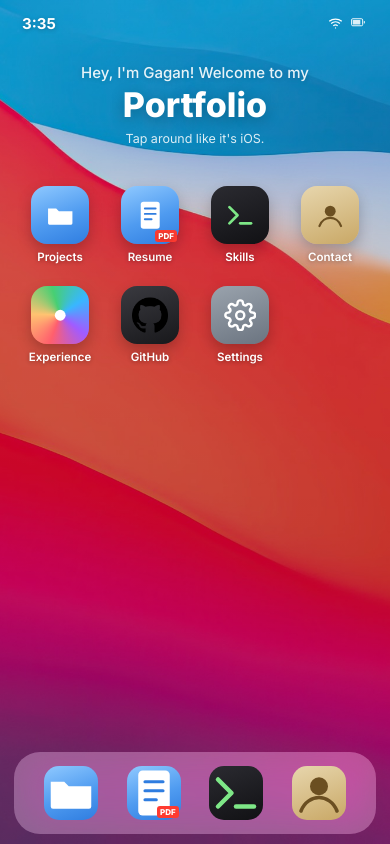
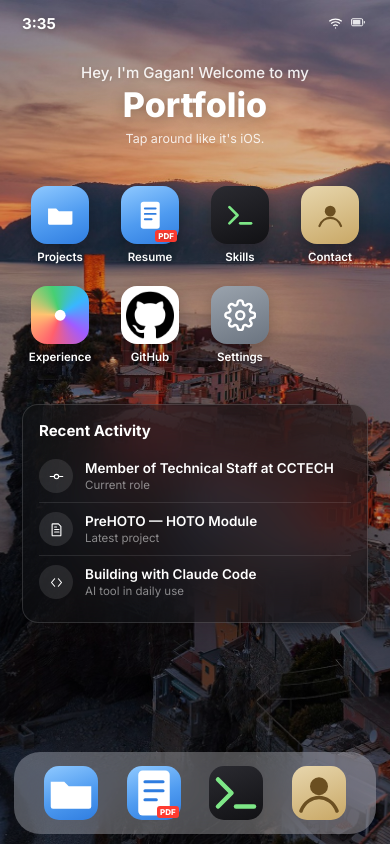
Before and after one commit to gagan2389/portfolio, a React (Vite) app: page / in a window 390 px wide. Built offline with nearby package versions, Linux system fonts and the light colour scheme.

Commit message:
feat: add recent activity widget and update mobile layout styles and default wallpaper

```diff
--- a/src/components/icons.tsx
+++ b/src/components/icons.tsx
@@ -8,6 +8,32 @@ export function GearIcon({ color = 'currentColor', size = 15 }: IconProps) {
     <svg viewBox="0 0 24 24" width={size} height={size} fill="none" stroke={color} strokeWidth="2" strokeLinecap="round" strokeLinejoin="round">
       <circle cx="12" cy="12" r="3" />
       <path d="M19.4 15a1.65 1.65 0 00.33 1.82l.06.06a2 2 0 11-2.83 2.83l-.06-.06a1.65 1.65 0 00-1.82-.33 1.65 1.65 0 00-1 1.51V21a2 2 0 11-4 0v-.09a1.65 1.65 0 00-1.08-1.51 1.65 1.65 0 00-1.82.33l-.06.06a2 2 0 11-2.83-2.83l.06-.06a1.65 1.65 0 00.33-1.82 1.65 1.65 0 00-1.51-1H3a2 2 0 110-4h.09a1.65 1.65 0 001.51-1.08 1.65 1.65 0 00-.33-1.82l-.06-.06a2 2 0 112.83-2.83l.06.06a1.65 1.65 0 001.82.33H9a1.65 1.65 0 001-1.51V3a2 2 0 114 0v.09a1.65 1.65 0 001 1.51 1.65 1.65 0 001.82-.33l.06-.06a2 2 0 112.83 2.83l-.06.06a1.65 1.65 0 00-.33 1.82V9a1.65 1.65 0 001.51 1H21a2 2 0 110 4h-.09a1.65 1.65 0 00-1.51 1z" />
+    </svg>
+  );
+}
+
+export function CommitNodeIcon({ color = 'currentColor', size = 16 }: IconProps) {
+  return (
+    <svg viewBox="0 0 24 24" width={size} height={size} fill="none" stroke={color} strokeWidth="1.8" strokeLinecap="round">
+      <path d="M2 12h6M16 12h6" />
+      <circle cx="12" cy="12" r="3.5" />
+    </svg>
+  );
+}
+
+export function CodeBracketsIcon({ color = 'currentColor', size = 16 }: IconProps) {
+  return (
+    <svg viewBox="0 0 24 24" width={size} height={size} fill="none" stroke={color} strokeWidth="1.8" strokeLinecap="round" strokeLinejoin="round">
+      <path d="M9 6l-5 6 5 6M15 6l5 6-5 6" />
+    </svg>
+  );
+}
+
+export function DocumentIcon({ color = 'currentColor', size = 16 }: IconProps) {
+  return (
+    <svg viewBox="0 0 24 24" width={size} height={size} fill="none" stroke={color} strokeWidth="1.8" strokeLinecap="round" strokeLinejoin="round">
+      <path d="M6 3h9l4 4v14a1 1 0 01-1 1H6a1 1 0 01-1-1V4a1 1 0 011-1z" />
+      <path d="M9 12h7M9 16h7M9 8h3" />
     </svg>
   );
 }
--- a/src/components/mobile/AppIcon.tsx
+++ b/src/components/mobile/AppIcon.tsx
@@ -7,7 +7,7 @@ const BACKGROUNDS: Record<AppId, string> = {
   skills: 'linear-gradient(160deg,#2b2b31,#111114)',
   contact: 'linear-gradient(160deg,#e7d6ad,#c9a866)',
   experience: 'conic-gradient(from 200deg, #ff5f6d, #ffc371, #47cf73, #38b7ff, #a15bff, #ff5f6d)',
-  github: 'linear-gradient(160deg,#3a3a40,#18181b)',
+  github: '#fff',
   settings: 'linear-gradient(160deg,#9aa3ad,#6b7480)',
 };
 
@@ -41,7 +41,7 @@ export function AppIcon({ id }: { id: AppId }) {
       {id === 'skills' && <TerminalArrowIcon />}
       {id === 'contact' && <ContactsIcon />}
       {id === 'experience' && <PhotosIcon />}
-      {id === 'github' && <img src="/icons/github.png" alt="" className="app-icon-img" />}
+      {id === 'github' && <img src="/icons/github.png" alt="" className="app-icon-img app-icon-img-gh" />}
       {id === 'settings' && <SettingsGearIcon color="#fff" />}
     </div>
   );
--- a/src/components/mobile/MobileView.tsx
+++ b/src/components/mobile/MobileView.tsx
@@ -5,6 +5,7 @@ import { WallpaperBackground } from '../WallpaperBackground';
 import { PhoneStatus } from './PhoneStatus';
 import { PhoneTitle } from './PhoneTitle';
 import { AppGrid } from './AppGrid';
+import { RecentActivityWidget } from './RecentActivityWidget';
 import { PhoneDock } from './PhoneDock';
 import { AppScreen } from './AppScreen';
 
@@ -35,6 +36,7 @@ export function MobileView() {
       <PhoneStatus />
       <PhoneTitle />
       <AppGrid onOpen={openApp} />
+      <RecentActivityWidget />
       <PhoneDock onOpen={openApp} />
       <AppScreen activeApp={activeApp} isOpen={isOpen} loading={loading} onClose={closeApp} />
     </div>
--- /dev/null
+++ b/src/components/mobile/RecentActivityWidget.tsx
@@ -0,0 +1,50 @@
+import { Fragment } from 'react';
+import { EXPERIENCE, PROJECTS } from '../../data/portfolio';
+import { CodeBracketsIcon, CommitNodeIcon, DocumentIcon } from '../icons';
+
+const HIGHLIGHTS = [
+  {
+    icon: CommitNodeIcon,
+    title: `${EXPERIENCE[0].role} at ${EXPERIENCE[0].org}`,
+    meta: 'Current role',
+  },
+  {
+    icon: DocumentIcon,
+    title: PROJECTS[0].name,
+    meta: 'Latest project',
+  },
+  {
+    icon: CodeBracketsIcon,
+    title: 'Building with Claude Code',
+    meta: 'AI tool in daily use',
+  },
+];
+
+export function RecentActivityWidget() {
+  return (
+    <div className="activity-widget-wrap">
+      <div className="activity-widget">
+        <div className="activity-widget-title">Recent Activity</div>
+        <div className="activity-widget-list">
+          {HIGHLIGHTS.map((item, i) => {
+            const Icon = item.icon;
+            return (
+              <Fragment key={item.title}>
+                <div className="activity-row">
+                  <span className="activity-icon">
+                    <Icon color="#fff" size={15} />
+                  </span>
+                  <div className="activity-text">
+                    <p className="activity-title">{item.title}</p>
+                    <p className="activity-meta">{item.meta}</p>
+                  </div>
+                </div>
+                {i < HIGHLIGHTS.length - 1 && <div className="activity-divider" />}
+              </Fragment>
+            );
+          })}
+        </div>
+      </div>
+    </div>
+  );
+}
--- a/src/data/wallpapers.ts
+++ b/src/data/wallpapers.ts
@@ -8,11 +8,11 @@ export interface Wallpaper {
 }
 
 export const WALLPAPERS: Wallpaper[] = [
+  { id: 'cinque-terre', label: 'Cinque Terre', type: 'image', src: '/wallpapers/cinque-terre.jpg' },
   { id: 'big-sur', label: 'Big Sur', type: 'image', src: '/wallpapers/big-sur.jpg' },
   { id: 'aurora', label: 'Aurora', type: 'gradient' },
-  { id: 'cinque-terre', label: 'Cinque Terre', type: 'image', src: '/wallpapers/cinque-terre.jpg' },
   { id: 'ocean-wave', label: 'Ocean Wave', type: 'image', src: '/wallpapers/ocean-wave.jpg' },
   { id: 'sierra-sunset', label: 'Sierra Sunset', type: 'image', src: '/wallpapers/sierra-sunset.jpg' },
 ];
 
-export const DEFAULT_WALLPAPER_ID = 'big-sur';
+export const DEFAULT_WALLPAPER_ID = 'cinque-terre';
--- a/src/styles/global.css
+++ b/src/styles/global.css
@@ -26,13 +26,18 @@ body,
 #root {
   height: 100%;
 }
+html {
+  overscroll-behavior: none;
+}
 body {
   margin: 0;
   font-family: var(--sans);
   color: var(--text-dark);
   overflow: hidden;
+  overscroll-behavior: none;
   width: 100vw;
   height: 100vh;
+  height: 100dvh;
   position: fixed;
   inset: 0;
   -webkit-font-smoothing: antialiased;
@@ -1008,12 +1013,94 @@ a {
 .app-grid {
   position: relative;
   z-index: 20;
-  flex: 1;
+  flex: 0 0 auto;
   display: grid;
   grid-template-columns: repeat(4, 1fr);
   gap: 22px 14px;
   padding: 34px 22px;
   align-content: start;
+}
+.activity-widget-wrap {
+  position: relative;
+  z-index: 15;
+  flex: 1;
+  min-height: 0;
+  display: flex;
+  align-items: flex-start;
+  justify-content: center;
+  padding: 6px 22px 10px;
+  overflow: hidden;
+}
+.activity-widget {
+  width: 100%;
+  max-height: 100%;
+  overflow: hidden;
+  border-radius: 16px;
+  border: 1px solid rgba(255, 255, 255, 0.14);
+  background: rgba(18, 19, 23, 0.42);
+  backdrop-filter: blur(26px) saturate(1.6);
+  -webkit-backdrop-filter: blur(26px) saturate(1.6);
+  box-shadow: 0 10px 28px rgba(0, 0, 0, 0.22);
+  padding: 16px 16px 14px;
+  opacity: 0;
+  transform: translateY(10px);
+  animation: activity-widget-in 0.5s ease 0.15s forwards;
+}
+.activity-widget-title {
+  font-size: 15px;
+  font-weight: 700;
+  color: #fff;
+  margin-bottom: 10px;
+}
+.activity-row {
+  display: flex;
+  align-items: center;
+  gap: 12px;
+  padding: 9px 0;
+}
+.activity-icon {
+  flex: 0 0 auto;
+  width: 34px;
+  height: 34px;
+  border-radius: 50%;
+  background: rgba(255, 255, 255, 0.1);
+  display: flex;
+  align-items: center;
+  justify-content: center;
+}
+.activity-text {
+  min-width: 0;
+}
+.activity-title {
+  margin: 0;
+  font-size: 13.5px;
+  font-weight: 600;
+  color: #fff;
+  overflow: hidden;
+  text-overflow: ellipsis;
+  white-space: nowrap;
+}
+.activity-meta {
+  margin: 2px 0 0;
+  font-size: 11.5px;
+  color: rgba(255, 255, 255, 0.5);
+}
+.activity-divider {
+  height: 1px;
+  background: rgba(255, 255, 255, 0.1);
+}
+@keyframes activity-widget-in {
+  to {
+    opacity: 1;
+    transform: translateY(0);
+  }
+}
+@media (prefers-reduced-motion: reduce) {
+  .activity-widget {
+    animation: none;
+    opacity: 1;
+    transform: none;
+  }
 }
 .app {
   display: flex;
@@ -1048,6 +1135,10 @@ a {
   height: 62%;
   object-fit: contain;
   display: block;
+}
+.app-icon-img-gh {
+  width: 82%;
+  height: 82%;
 }
 .app span {
   color: #fff;
```
